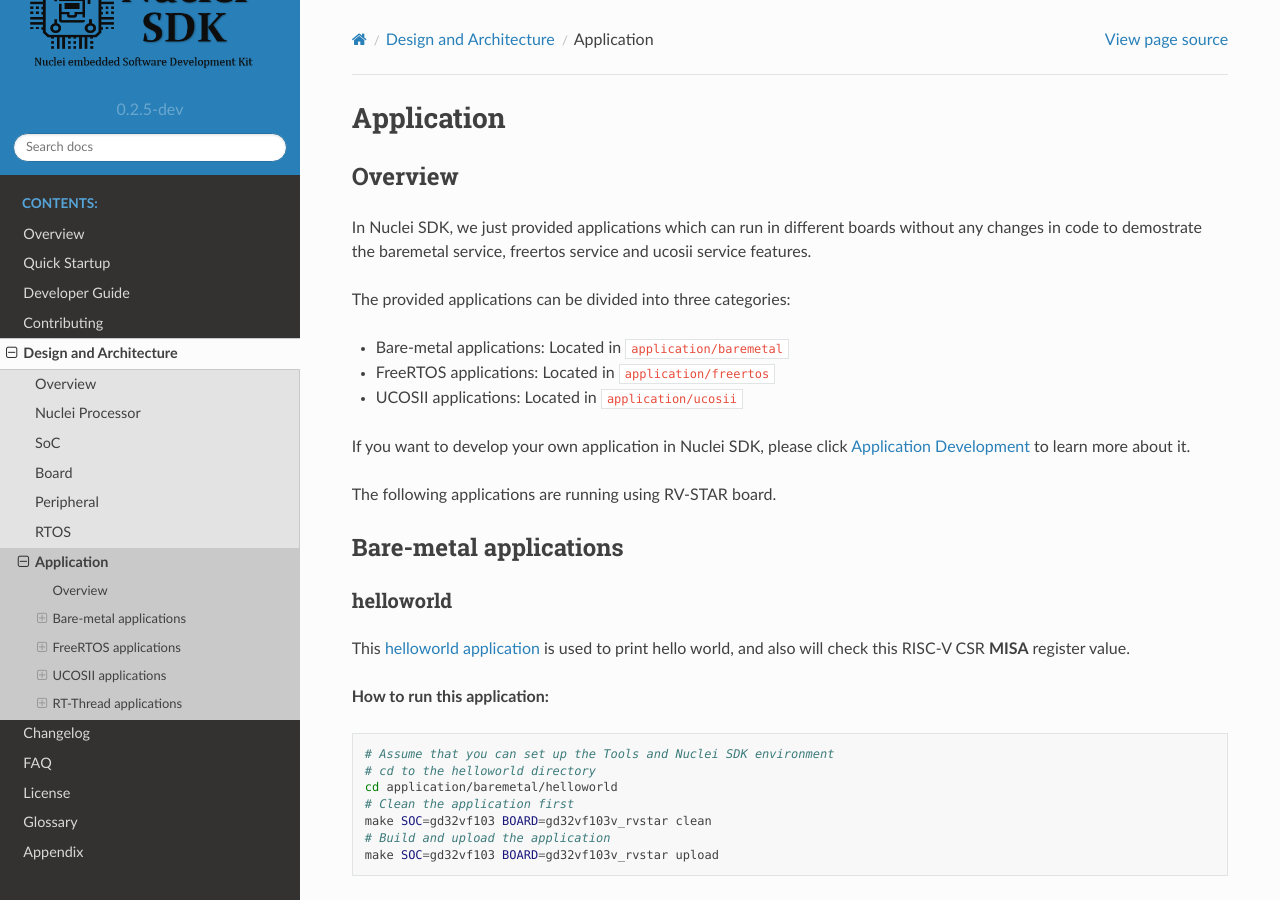
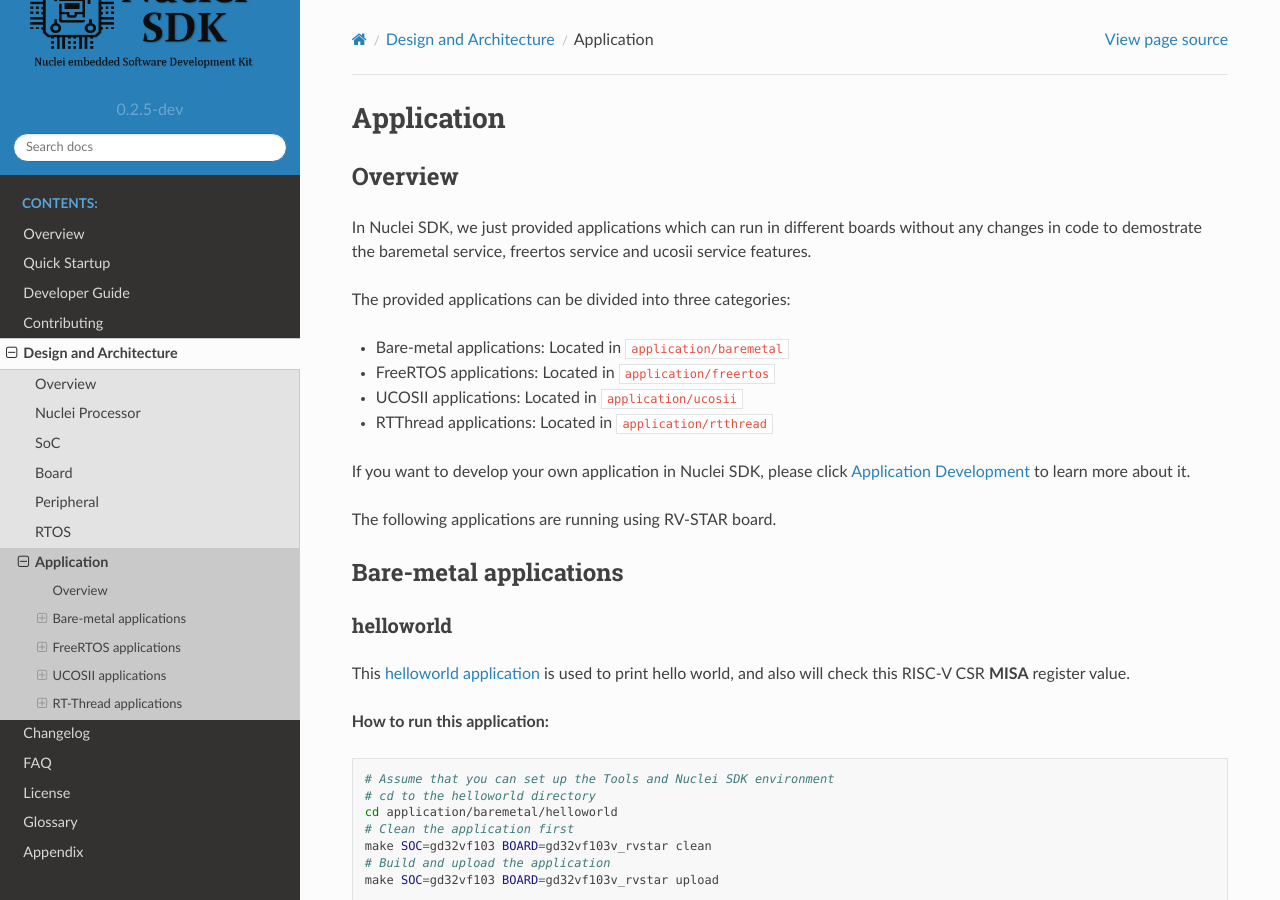
Before and after one commit to Nuclei-Software/nuclei-sdk, a Sphinx documentation site: the page built from doc/source/design/app.rst, in a window 1280 px wide and 900 px high. Built offline with Sphinx 7.4.7 and the Read the Docs theme 2.0.0, drawn with Linux system fonts in a browser that asks for light colours.

Commit message:
doc: Add missing info for rtthread
Signed-off-by: Huaqi Fang <578567190@qq.com>

```diff
--- a/doc/source/design/app.rst
+++ b/doc/source/design/app.rst
@@ -20,6 +20,8 @@
 * FreeRTOS applications: Located in ``application/freertos``
 
 * UCOSII applications: Located in ``application/ucosii``
+
+* RTThread applications: Located in ``application/rtthread``
 
 If you want to develop your own application in Nuclei SDK, please click
 :ref:`develop_appdev` to learn more about it.
@@ -82,7 +84,6 @@
 * Both interrupts are registered as non-vector interrupt.
 * First the timer interrupt will run for 10 times
 * Then the software timer interrupt will start to run for 10 times
-
 
 **How to run this application:**
 
```
